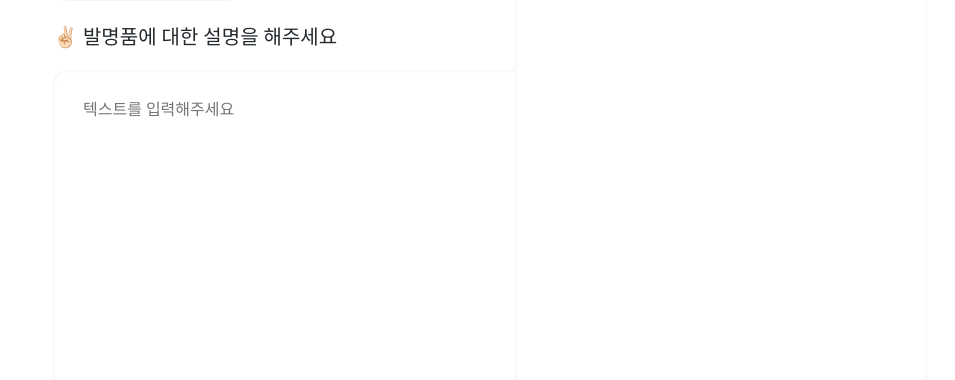
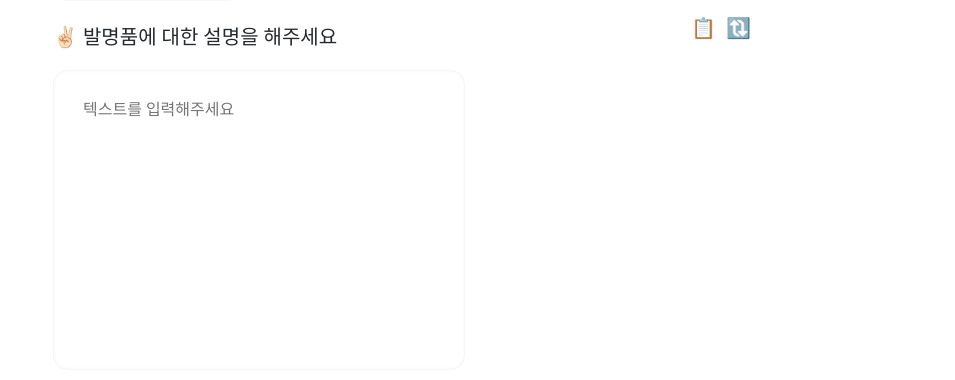
Before and after one commit to KPMG2024-PAPA/frontend, a React (Create React App) app: page /spec-page in a window 1280 px wide. Shown: the part 420-800 px from the top of the page, without its empty margins (150-1105 px from the left). Built offline with nearby package versions, Linux system fonts and the light colour scheme; a web font is replaced by a local one.

Commit message:
fix: rendering error

```diff
--- a/src/component/page/SpecPage.jsx
+++ b/src/component/page/SpecPage.jsx
@@ -47,6 +47,7 @@ const ThirdWrapper = styled.div`
 const FourthWrapper = styled.div`
   display: flex;
   width: 50%;
+  height: auto;
   flex-direction: column;
   align-items: flex-start;
   justify-content: flex-start;
@@ -179,7 +180,7 @@ const Box = styled.div`
     background-color: white;
     border-radius: 15px;
     align-items: left;
-    height: 70%;
+    height: auto;
     width: 100%;
     box-shadow: inset 0px 0px 3px rgba(0, 0, 0, 0.1);
     box-sizing: border-box;
@@ -345,7 +346,7 @@ const SpecPage = () => {
             <GuideText> ☝🏻 이미지를 업로드해주세요 </GuideText>
             <ImgUpload onFileSelect={handleFileSelect} />
             <GuideText> ✌🏻 발명품에 대한 설명을 해주세요 </GuideText>
-            <TextInput
+            <CustomTextInput
               placeholder="텍스트를 입력해주세요"
               value={text}
               onChange={handleChange}
--- a/src/component/ui/ImgUpload.jsx
+++ b/src/component/ui/ImgUpload.jsx
@@ -46,7 +46,7 @@ const PreviewImage = styled.img`
   max-height: 200px; // 이미지 최대 높이 조정
   margin-left: 10px;
   //border-radius: 10px; // 이미지 둥근 모서리 추가
-  box-shadow: 0px 0px 8px rgba(0, 0, 0, 0.3); /* 그림자 효과 추가 */
+  box-shadow: 0px 0px 8px rgba(0, 0, 0, 0.15); /* 그림자 효과 추가 */
   font-family: 'Pretendard-ExtraBold';
 `;
 
```
